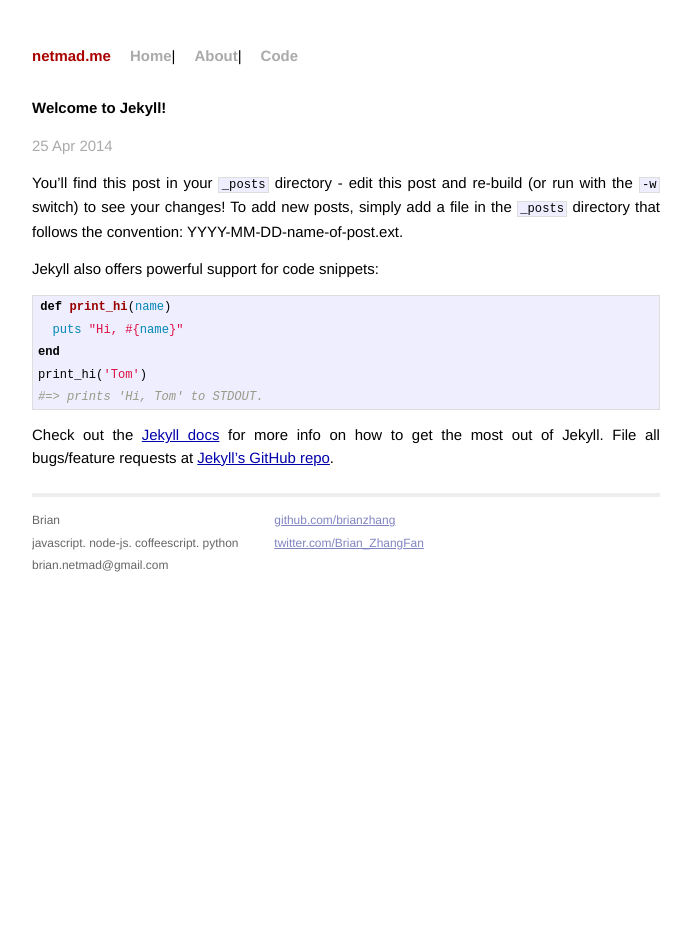
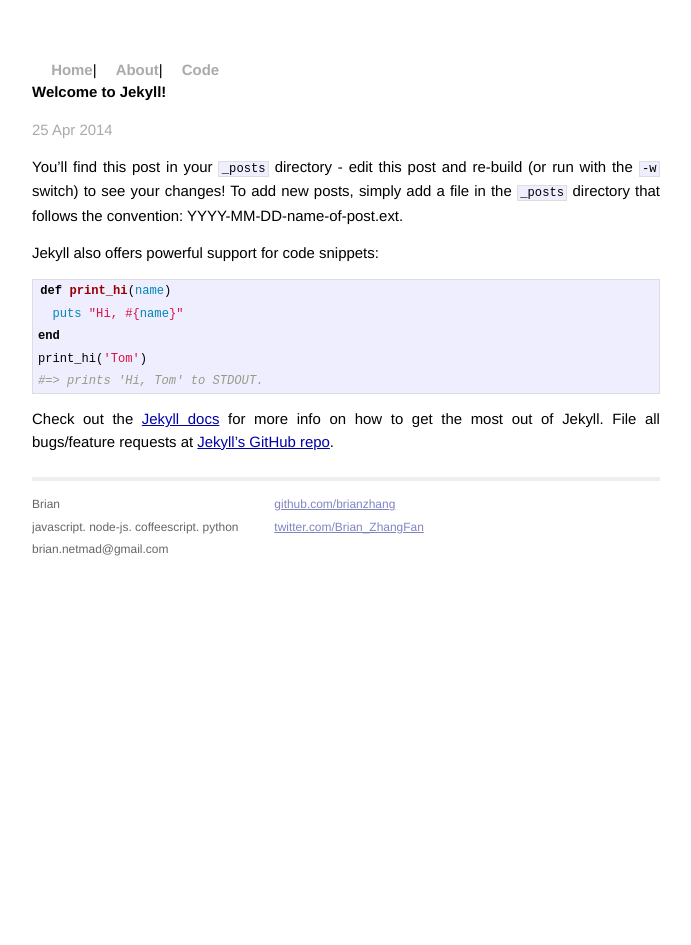
Before and after one commit to brianzhang/brianzhang.github.io, a Jekyll site: the page built from _posts/2014-04-25-welcome-to-jekyll.markdown, in a window 1280 px wide. Shown: the whole page, without its empty margins (294-985 px from the left). Built offline with Jekyll 4.4.1, drawn with Linux system fonts in a browser that asks for light colours; Markdown is read by kramdown in place of the engine named in the settings.

Commit message:
Update _config.yml

```diff
--- a/_config.yml
+++ b/_config.yml
@@ -1,3 +1 @@
-name: netmad.me
-markdown: redcarpet
-pygments: true
+#test
```
